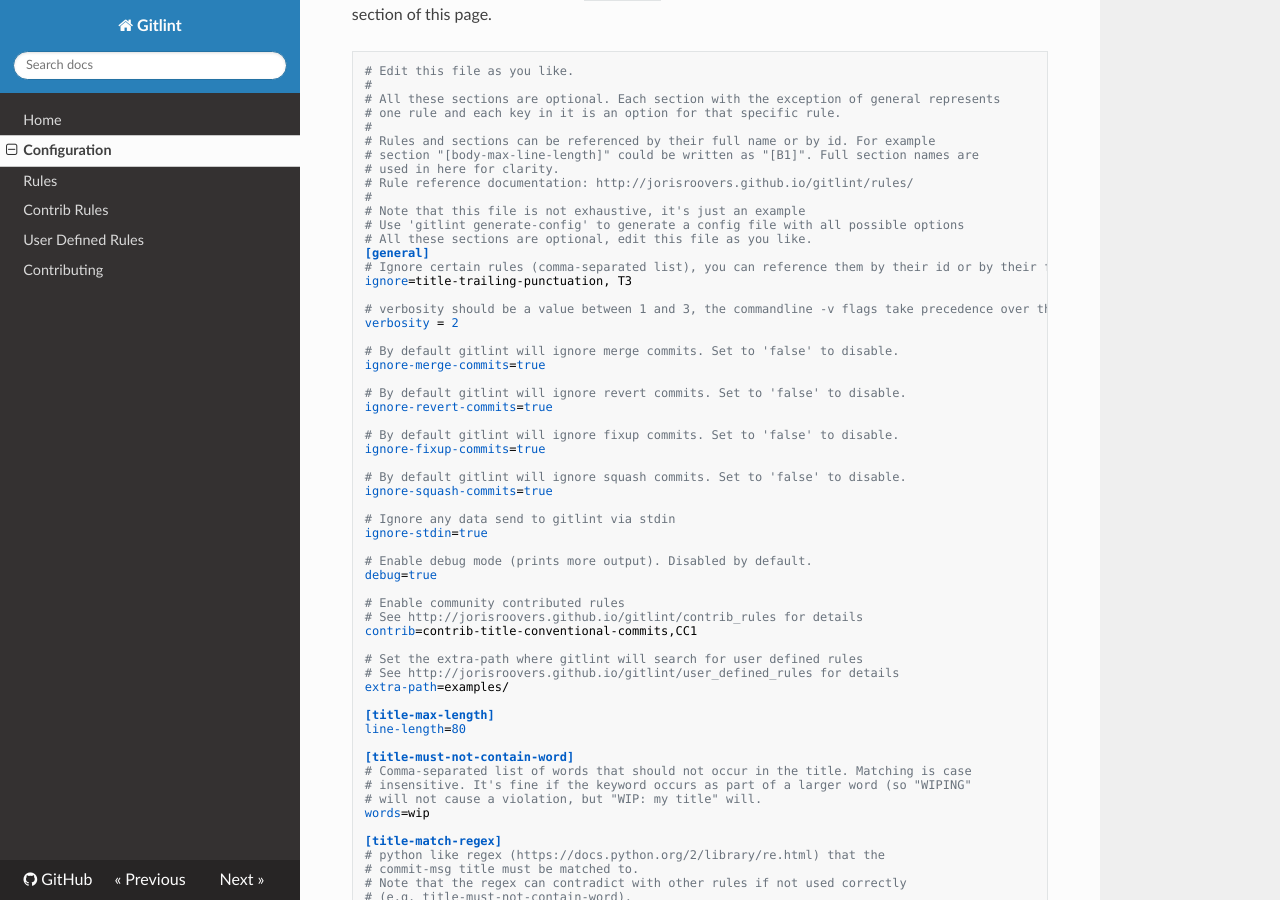
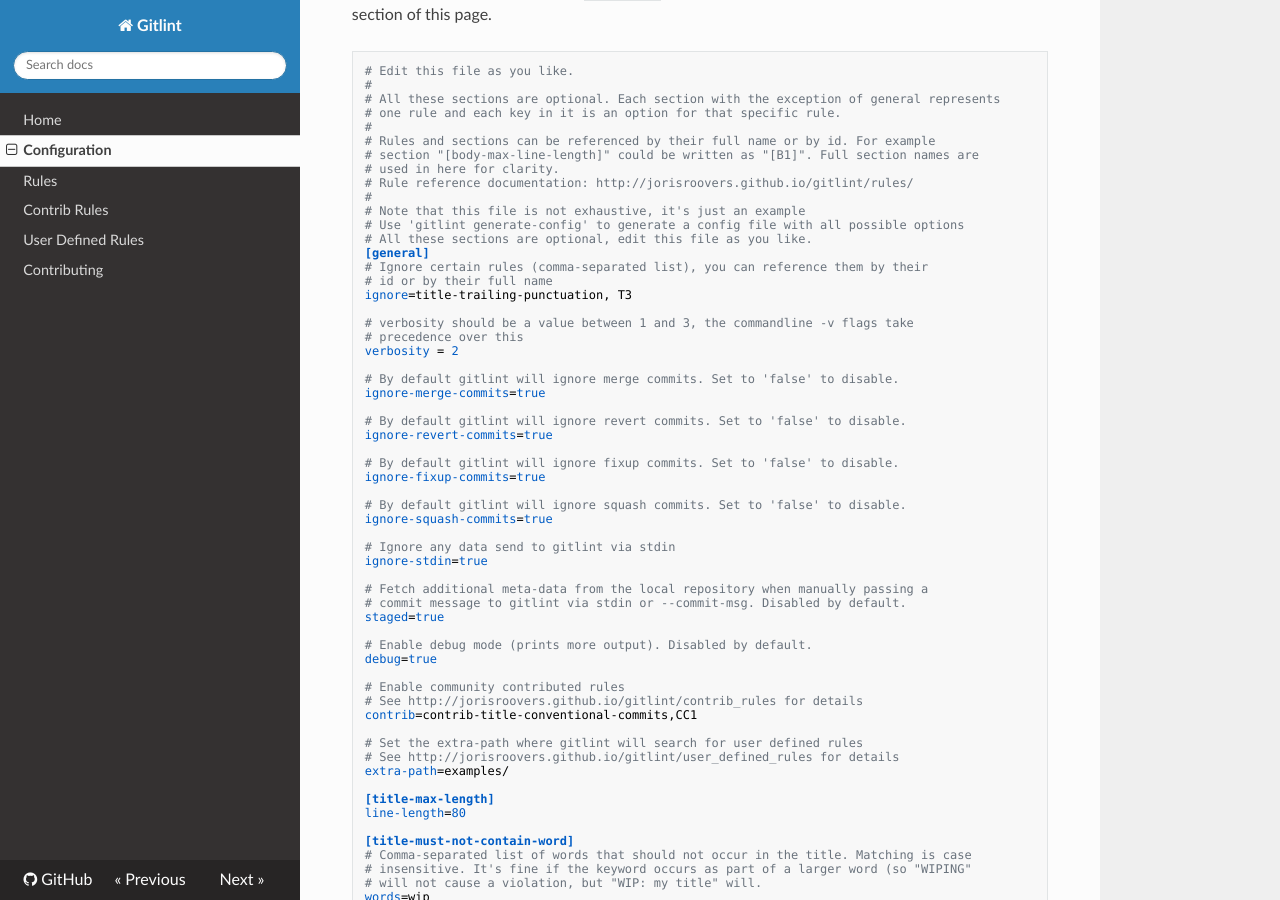
Before and after one commit to jorisroovers/gitlint, an MkDocs documentation site: the page built from docs/configuration.md, in a window 1280 px wide and 900 px high, scrolled down 574 px. Built offline with MkDocs 1.6.1, drawn with Linux system fonts in a browser that asks for light colours; nearby versions of some CDN libraries; some of the changed text lies outside the part shown.

Commit message:
--staged CLI flag
The --staged flag will allow users to tell gitlint to fetch additional
commit meta-info from the current git stage.

This will allow users to lint a commit message passed via stdin or
--commit-msg while still fetching additional meta information from the
underlying repo (e.g. changed files, author name, etc).

This relates to #105

````diff
--- a/docs/configuration.md
+++ b/docs/configuration.md
@@ -33,10 +33,12 @@
 # Use 'gitlint generate-config' to generate a config file with all possible options
 # All these sections are optional, edit this file as you like.
 [general]
-# Ignore certain rules (comma-separated list), you can reference them by their id or by their full name
+# Ignore certain rules (comma-separated list), you can reference them by their
+# id or by their full name
 ignore=title-trailing-punctuation, T3
 
-# verbosity should be a value between 1 and 3, the commandline -v flags take precedence over this
+# verbosity should be a value between 1 and 3, the commandline -v flags take
+# precedence over this
 verbosity = 2
 
 # By default gitlint will ignore merge commits. Set to 'false' to disable.
@@ -53,6 +55,10 @@ ignore-squash-commits=true
 
 # Ignore any data send to gitlint via stdin
 ignore-stdin=true
+
+# Fetch additional meta-data from the local repository when manually passing a
+# commit message to gitlint via stdin or --commit-msg. Disabled by default.
+staged=true
 
 # Enable debug mode (prints more output). Disabled by default.
 debug=true
@@ -180,3 +186,4 @@
 extra-path            | (empty)       | >= 0.8.0         |  ```--extra-path=/home/joe/rules/```                   | Path where gitlint looks for [user-defined rules](user_defined_rules.md).
 contrib               | (empty)       | >= 0.12.0        | ```--contrib=contrib-title-conventional-commits,CC1``` | [Contrib rules](contrib_rules) to enable.
 ignore-stdin          | false         | >= 0.12.0        | ```--ignore-stdin```                                   | Ignore any stdin data. Useful for running in CI server.
+staged                | false         | >= 0.13.0        | ```--staged```                                         | Fetch additional meta-data from the local repository when manually passing a commit message to gitlint via stdin or ```--commit-msg```.
````
Also changed, not shown: docs/contributing.md (+1 -0 lines), docs/index.md (+3 -1 lines), 6 other files.
